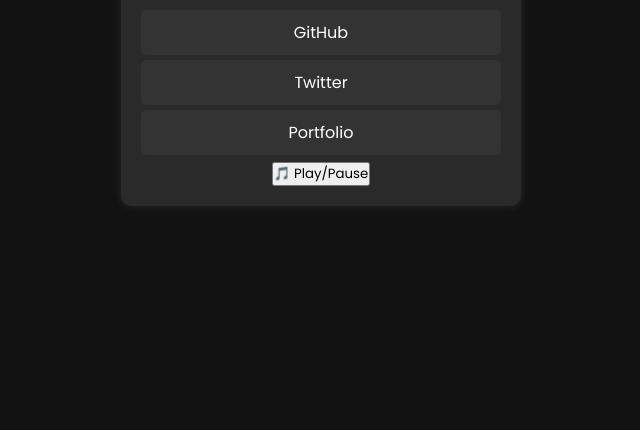
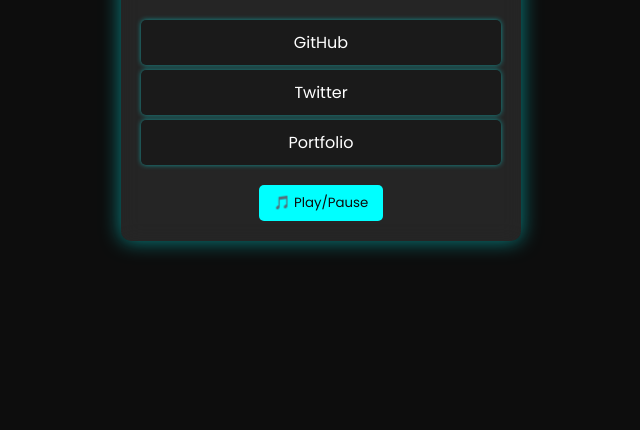
Before and after one commit to lxpe2/bio, a plain HTML site: page index.html in a window 1280 px wide. Shown: the part 370-800 px from the top of the page, without its empty margins (319-959 px from the left). Drawn offline with Linux system fonts and the light colour scheme.

Commit message:
Update style.css

```diff
--- a/style.css
+++ b/style.css
@@ -5,25 +5,31 @@
     padding: 0;
     box-sizing: border-box;
     font-family: 'Poppins', sans-serif;
+    cursor: none;
 }
 
 body {
-    background: #121212;
+    background: #0d0d0d;
     color: white;
     display: flex;
     align-items: center;
     justify-content: center;
     height: 100vh;
     text-align: center;
+    overflow: hidden;
 }
 
 .container {
     background: rgba(255, 255, 255, 0.1);
     padding: 20px;
     border-radius: 10px;
-    box-shadow: 0px 0px 10px rgba(255, 255, 255, 0.1);
+    box-shadow: 0px 0px 20px rgba(0, 255, 255, 0.5);
     width: 90%;
     max-width: 400px;
+    backdrop-filter: blur(10px);
+    opacity: 0;
+    transform: translateY(20px);
+    transition: opacity 1s ease-in-out, transform 1s ease-in-out;
 }
 
 .profile-pic {
@@ -31,10 +37,12 @@ body {
     height: 100px;
     border-radius: 50%;
     margin-bottom: 10px;
+    border: 3px solid #00ffff;
 }
 
 h1 {
     font-size: 24px;
+    text-shadow: 0px 0px 5px #00ffff;
 }
 
 p {
@@ -48,15 +56,49 @@ p {
 
 .links a {
     display: block;
-    background: #333;
+    background: #1a1a1a;
     padding: 10px;
     margin: 5px 0;
     border-radius: 5px;
     text-decoration: none;
     color: white;
-    transition: background 0.3s;
+    transition: 0.3s;
+    box-shadow: 0px 0px 5px rgba(0, 255, 255, 0.5);
 }
 
 .links a:hover {
-    background: #007BFF;
+    background: #00ffff;
+    color: #0d0d0d;
+    transform: scale(1.05);
 }
+
+.music-player {
+    margin-top: 20px;
+}
+
+#toggle-music {
+    background: #00ffff;
+    color: #0d0d0d;
+    padding: 8px 15px;
+    border: none;
+    border-radius: 5px;
+    cursor: pointer;
+    transition: 0.3s;
+}
+
+#toggle-music:hover {
+    background: #0d0d0d;
+    color: #00ffff;
+    box-shadow: 0px 0px 10px #00ffff;
+}
+
+/* Custom Cursor */
+.cursor {
+    width: 10px;
+    height: 10px;
+    background: #00ffff;
+    position: absolute;
+    border-radius: 50%;
+    pointer-events: none;
+    transition: transform 0.1s ease-out;
+}
```
